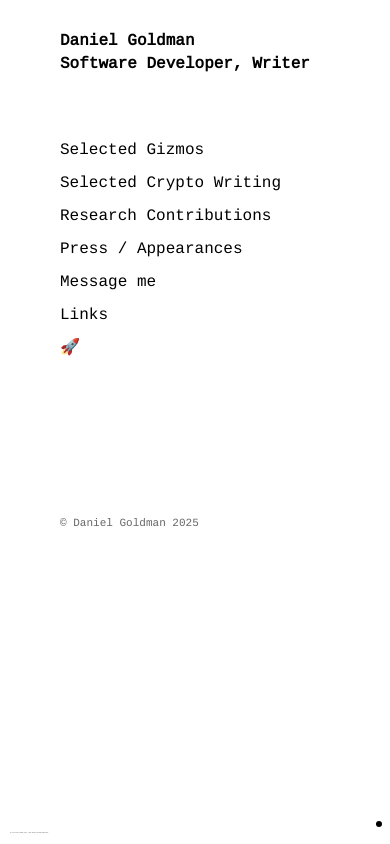
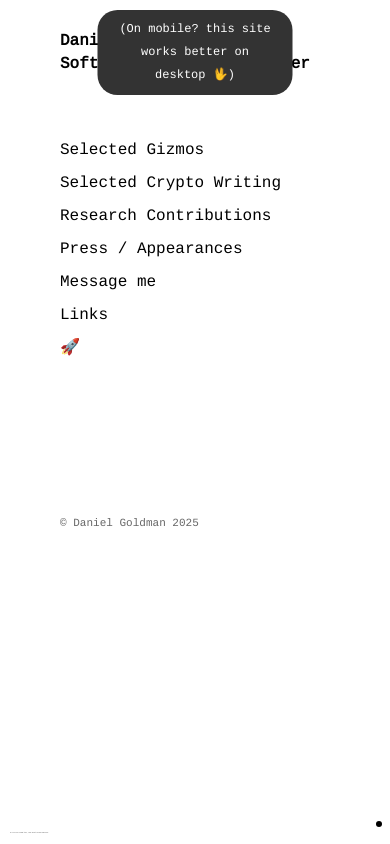
Before and after one commit to DZGoldman/Portfolio, a website: page index.html in a window 390 px wide. Shown: the top 844 px of the page. Drawn offline with Linux system fonts and the light colour scheme.

Commit message:
add mobile notice

```diff
--- a/index.html
+++ b/index.html
@@ -10,6 +10,8 @@
 </head>
 
 <body>
+  <div id="mobile-desktop-switch">(On mobile? this site works better on desktop 🖖)</div>
+
   <div id="corner-1" class="corner"></div>
   <div id="corner-2" class="corner"></div>
 
--- a/style.css
+++ b/style.css
@@ -380,3 +380,24 @@ span {
   font-family: Arial, sans-serif;
   z-index: 1000;
 }
+
+#mobile-desktop-switch {
+  display: none;
+  position: fixed;
+  top: 10px;
+  left: 50%;
+  transform: translateX(-50%);
+  background-color: #333;
+  color: white;
+  padding: 8px 16px;
+  border-radius: 20px;
+  font-size: 12px;
+  z-index: 1001;
+  text-align: center;
+}
+
+@media (max-width: 768px) {
+  #mobile-desktop-switch {
+    display: block;
+  }
+}
```
